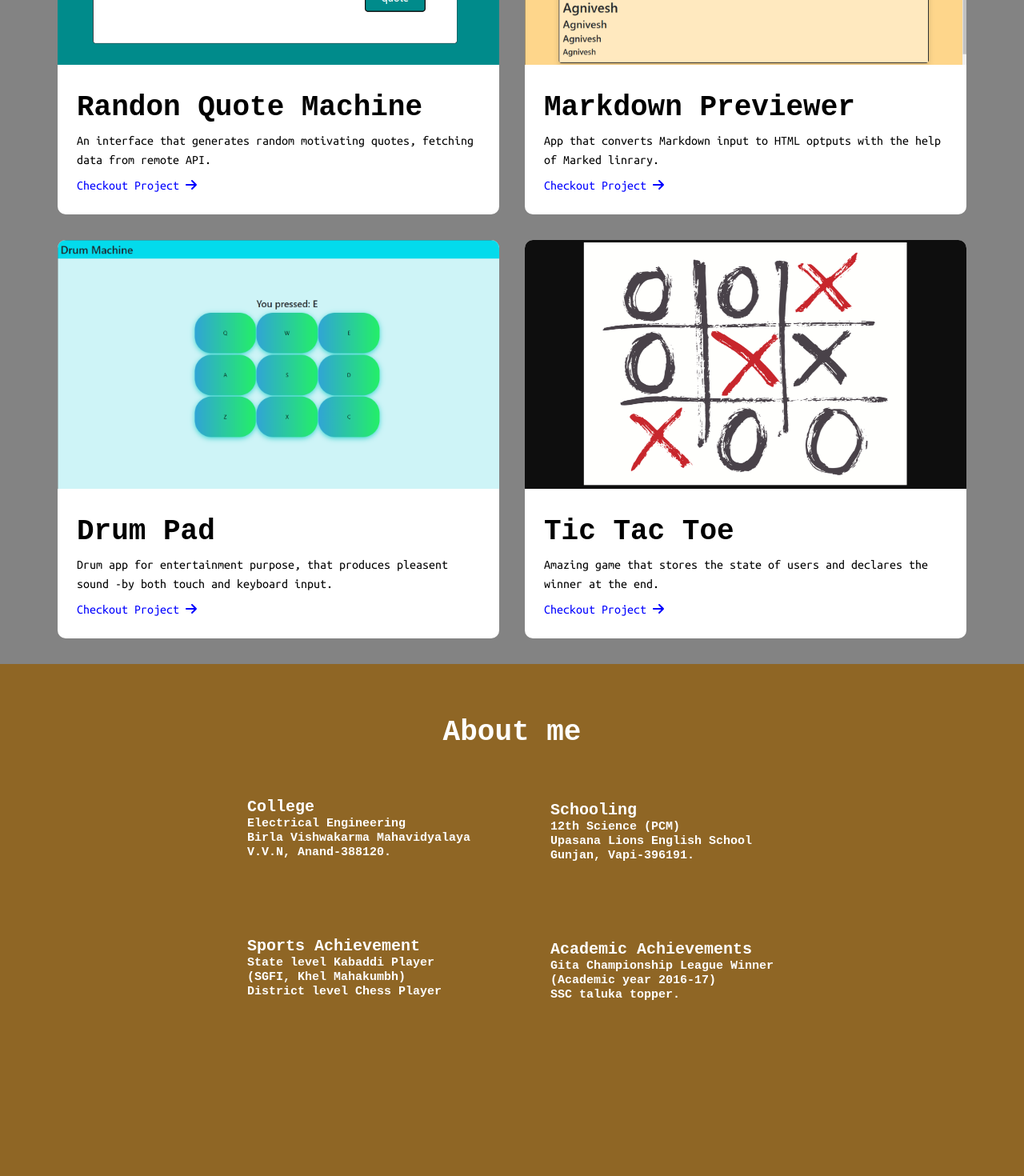
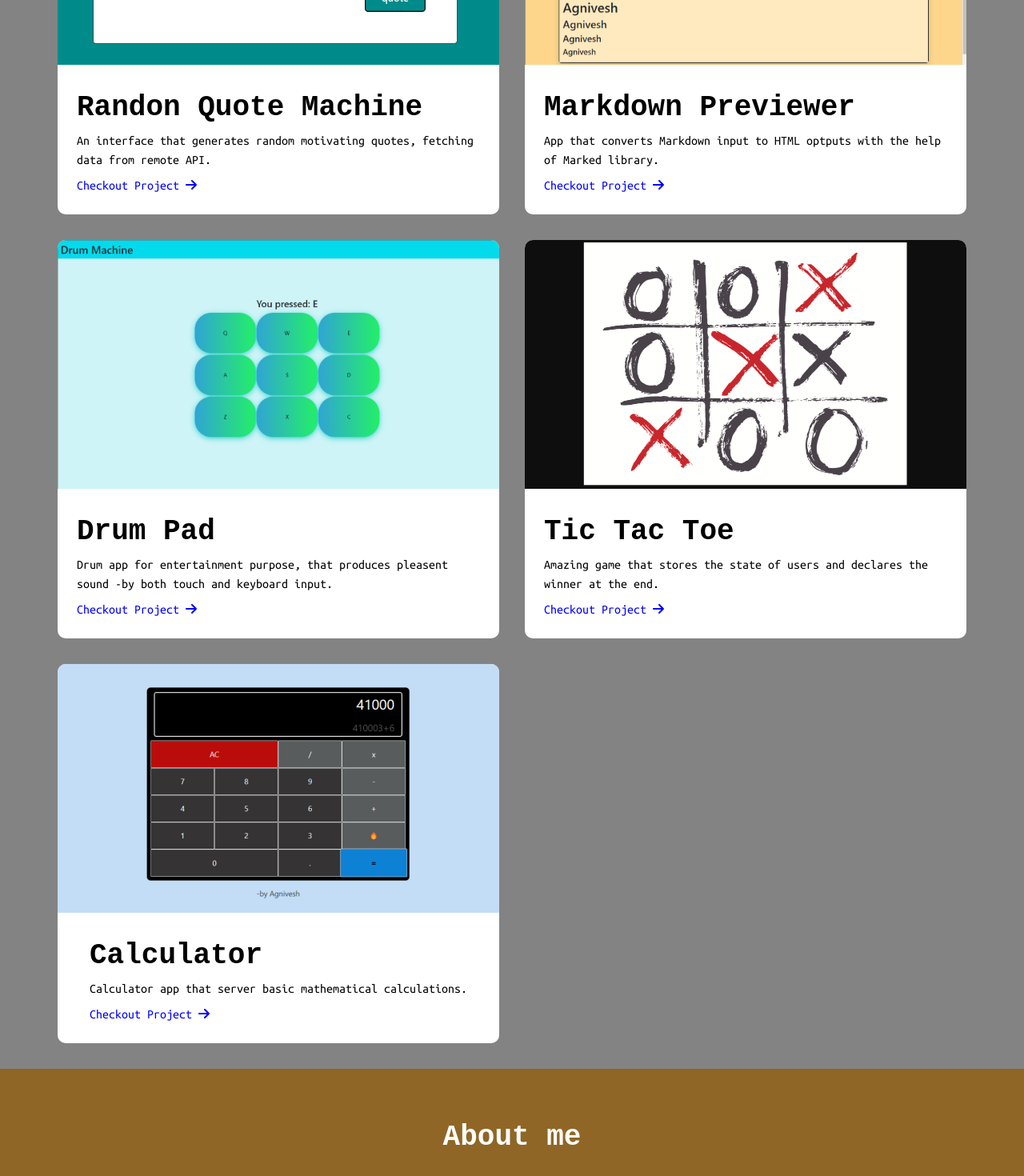
Before and after one commit to AgniveshChaubey/portfolio, a React (Create React App) app: page / in a window 1280 px wide. Shown: the part 1137-2607 px from the top of the page at 80% size. Built offline with nearby package versions, Linux system fonts and the light colour scheme.

Commit message:
calculator project added

```diff
--- a/package.json
+++ b/package.json
@@ -1,5 +1,5 @@
 {
-  "homepage": "http://AgniveshChaubey.github.io",
+  "homepage": "http://AgniveshChaubey.github.io/portfolio",
   "name": "graded-assessment",
   "version": "0.1.0",
   "private": true,
--- a/src/components/ProjectsSection.js
+++ b/src/components/ProjectsSection.js
@@ -14,7 +14,7 @@ const projects = [
   {
     title: "Markdown Previewer",
     description:
-      "App that converts Markdown input to HTML optputs with the help of Marked linrary.",
+      "App that converts Markdown input to HTML optputs with the help of Marked library.",
     getImageSrc: () => require("../images/photo1.png"),
     link : 'https://agniveshchaubey.github.io/fcc-markdown-previewer'
   },
@@ -31,6 +31,13 @@ const projects = [
       "Amazing game that stores the state of users and declares the winner at the end.",
     getImageSrc: () => require("../images/photo3.png"),
     link : 'https://agniveshchaubey.github.io/React-project1-tic-tac-toe-game'
+  },
+  {
+    title: "Calculator",
+    description:
+      "Calculator app that server basic mathematical calculations.",
+    getImageSrc: () => require("../images/photo5.png"),
+    link : 'https://agniveshchaubey.github.io/fcc-calculator'
   },
 ];
 
```
Also changed, not shown: src/images/photo5.png (added).
